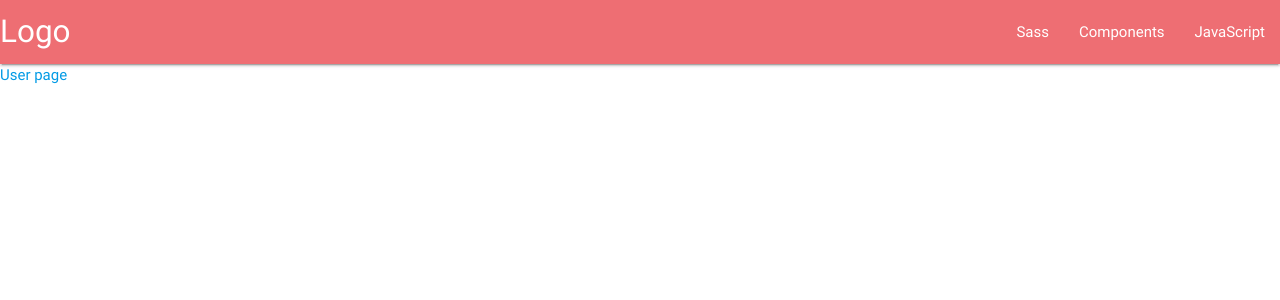
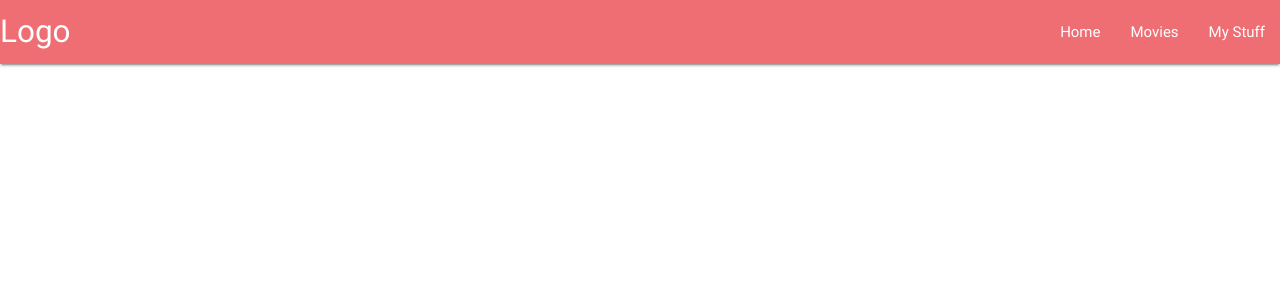
Before and after one commit to Code-Institute-Submissions/SpookySpool, a Flask app: page /browse in a window 1280 px wide. Shown: the top 300 px of the page. Run offline with Flask 2, Linux system fonts and the light colour scheme; the visitor is signed in with stand-in values (Sample User, id 1); data that the repository does not hold is empty; some libraries are stand-ins or nearby versions.

Commit message:
wide version of navbar complete with dropdown

```diff
--- a/templates/base.html
+++ b/templates/base.html
@@ -20,13 +20,25 @@
     <div class="nav-wrapper">
       <a href="#" class="brand-logo">Logo</a>
       <ul id="nav-mobile" class="right hide-on-med-and-down">
-        <li><a href="sass.html">Sass</a></li>
-        <li><a href="badges.html">Components</a></li>
-        <li><a href="collapsible.html">JavaScript</a></li>
+        <li><a href="{{url_for('index')}}">Home</a></li>
+        <li><a href="{{url_for('browse_movies')}}">Movies</a></li>
+        {% if session["username"]%}
+            <li><a class="dropdown-button" href="#!" data-activates="user_menu">My Stuff</a></li>
+        {% else %}
+            <li><a class="waves-effect waves-light btn">Login</a></li>
+        {% endif %}
       </ul>
     </div>
 </nav>
-<a href="{{url_for('user_home', username=session['username'])}}">User page</a>
+<!-- User Dropdown -->
+<ul id="user_menu" class="dropdown-content">
+  <li><a href="{{url_for('user_home', username=session['username'])}}">My Movies</a></li>
+  <li class="divider"></li>
+  <li><a href="{{url_for('submit_movie')}}">Add a Movie</a></li>
+  <li class="divider"></li>
+  <li><a href="{{url_for('logout')}}">Logout</a></li>
+</ul>
+
 <div class="container">
 {% block content %}
 {% endblock %}
--- a/templates/browse.html
+++ b/templates/browse.html
@@ -3,7 +3,7 @@
     <div class="row">
 {% if session["username"] %}
     {% for movie in movies %}
-        <div class="card col s6 m3">
+        <div class="card col">
             <div class="card-image waves-effect waves-block waves-light">
                 <a href="{{url_for('movie_page', movie_id=movie._id)}}">
                     <img src="{{movie.img_url}}">
```
